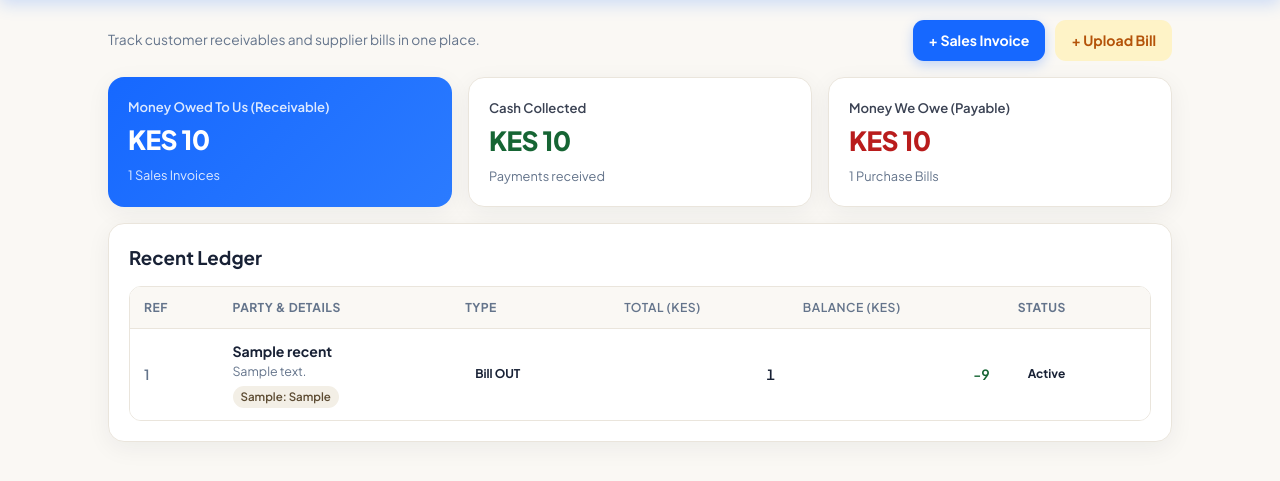
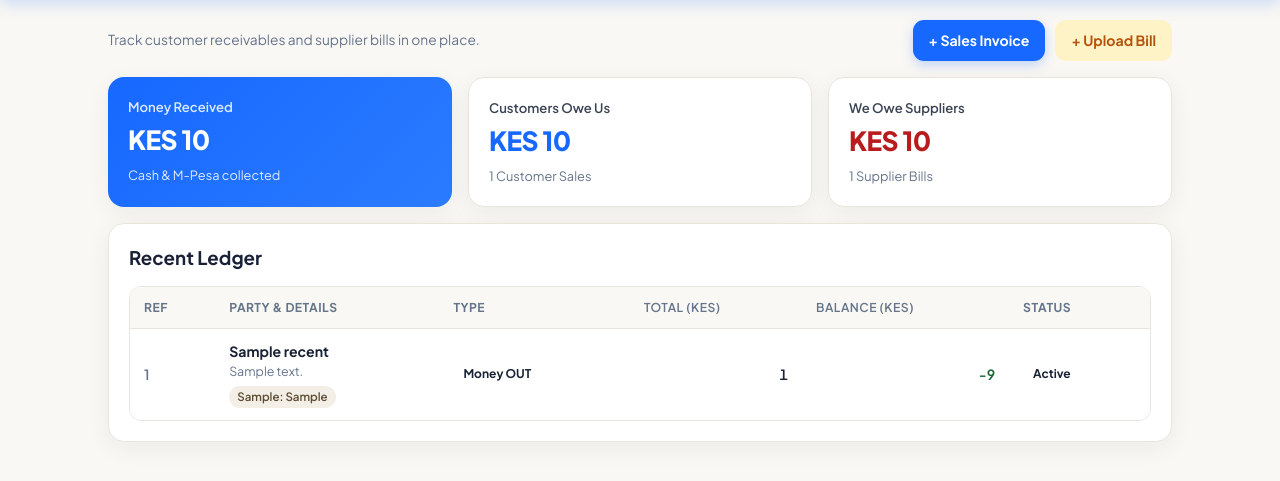
Before and after one commit to mwanikistacy86-code/Invoice-Management, a Flask app: template templates/dashboard.html in a window 1280 px wide. Shown: the part 64-545 px from the top of the page. Run offline with Flask 3, Linux system fonts and the light colour scheme; the template is opened without the code that fills it: most values are stand-ins (such as "Sample title", 1, 10 or a date in 2020).

Commit message:
Simplify dashboard labels

```diff
--- a/templates/dashboard.html
+++ b/templates/dashboard.html
@@ -16,19 +16,19 @@
   <!-- Summary KPIs -->
   <div class="grid-3">
     <div class="card hero-card">
-      <div class="kpi-label">Money Owed To Us (Receivable)</div>
-      <div class="kpi-value">KES {{ "{:,.0f}".format(stats.receivable) }}</div>
-      <div style="font-size:0.8rem;opacity:0.85;margin-top:6px;">{{ stats.sales_count }} Sales Invoices</div>
+      <div class="kpi-label">Money Received</div>
+      <div class="kpi-value">KES {{ "{:,.0f}".format(stats.collected) }}</div>
+      <div style="font-size:0.8rem;opacity:0.85;margin-top:6px;">Cash &amp; M-Pesa collected</div>
     </div>
     <div class="card">
-      <div class="kpi-label">Cash Collected</div>
-      <div class="kpi-value" style="color:var(--green-text);">KES {{ "{:,.0f}".format(stats.collected) }}</div>
-      <div style="font-size:0.8rem;color:var(--muted);margin-top:6px;">Payments received</div>
+      <div class="kpi-label">Customers Owe Us</div>
+      <div class="kpi-value" style="color:var(--blue);">KES {{ "{:,.0f}".format(stats.receivable) }}</div>
+      <div style="font-size:0.8rem;color:var(--muted);margin-top:6px;">{{ stats.sales_count }} Customer Sales</div>
     </div>
     <div class="card">
-      <div class="kpi-label">Money We Owe (Payable)</div>
+      <div class="kpi-label">We Owe Suppliers</div>
       <div class="kpi-value" style="color:var(--red-text);">KES {{ "{:,.0f}".format(stats.payable) }}</div>
-      <div style="font-size:0.8rem;color:var(--muted);margin-top:6px;">{{ stats.purchase_count }} Purchase Bills</div>
+      <div style="font-size:0.8rem;color:var(--muted);margin-top:6px;">{{ stats.purchase_count }} Supplier Bills</div>
     </div>
   </div>
 
@@ -65,7 +65,7 @@
                     </div>
                   {% endif %}
                 </td>
-                <td><span class="badge badge-{{ r.kind }}">{{ "Sales IN" if r.kind == "sales" else "Bill OUT" }}</span></td>
+                <td><span class="badge badge-{{ r.kind }}">{{ "Money IN" if r.kind == "sales" else "Money OUT" }}</span></td>
                 <td class="num">{{ "{:,.0f}".format(r.total_amount|float) }}</td>
                 <td class="num" style="color:{% if bal > 0 %}var(--red-text){% else %}var(--green-text){% endif %};">
                   {{ "{:,.0f}".format(bal) }}
```
Also changed, not shown: sample_receipt.jpg (added), sample_salon_book.jpg (added).
